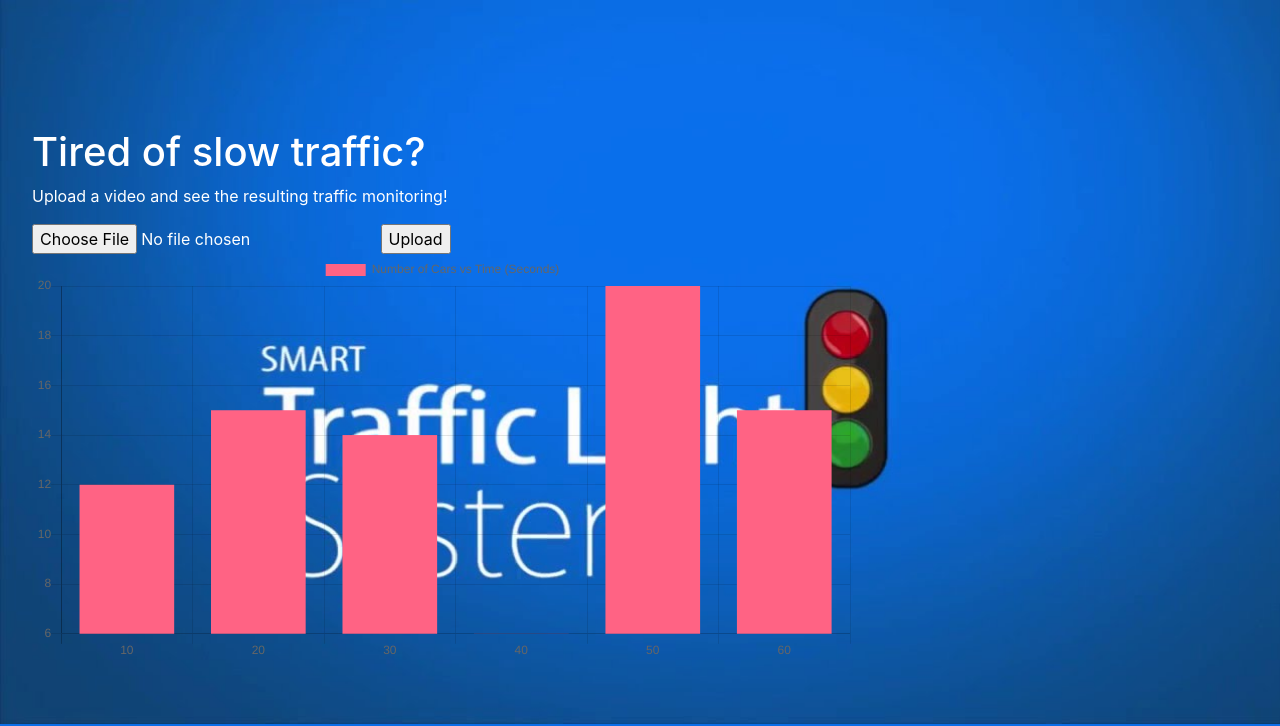
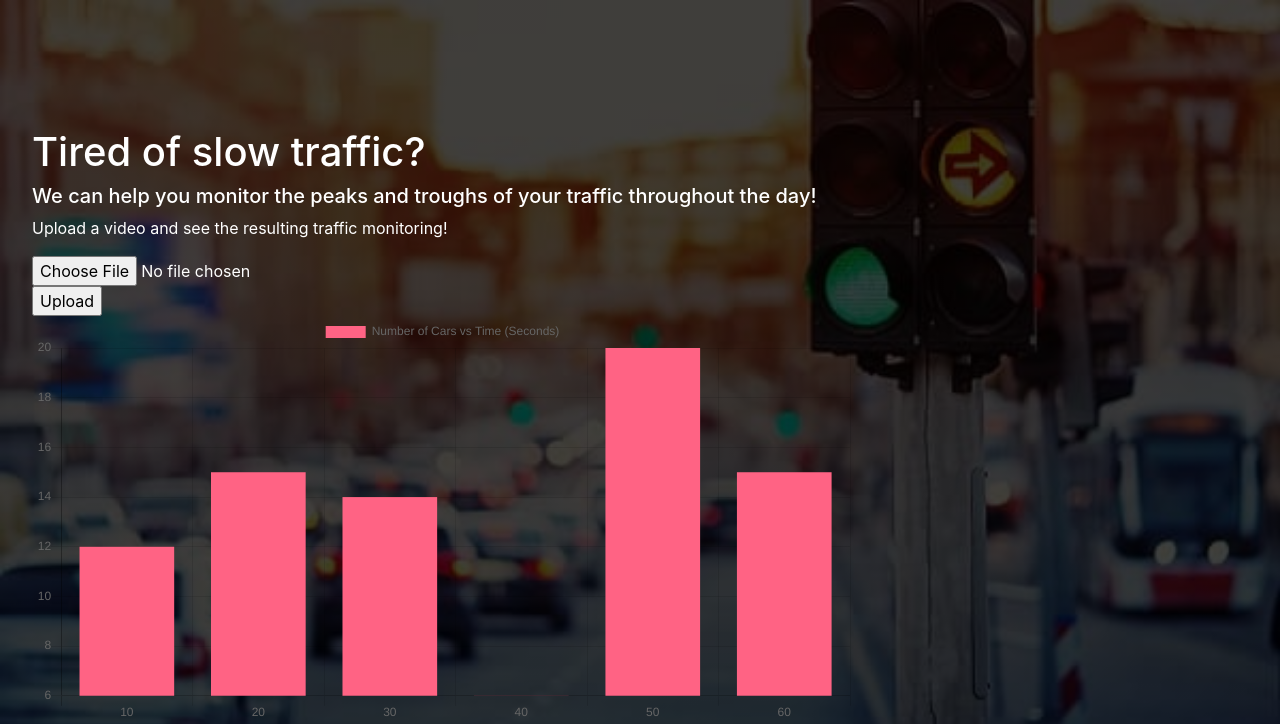
Before and after one commit to SarvathSharma/Smart-Traffic-Control-System, a Flask app: page / in a window 1280 px wide. Shown: the part 76-802 px from the top of the page. Run offline with Flask 2, Linux system fonts and the light colour scheme; some libraries are stand-ins or nearby versions.

Commit message:
Fixed background image

```diff
--- a/static/styles/index.css
+++ b/static/styles/index.css
@@ -1,6 +1,6 @@
 .homepage-card {
     color: white;
-    background-image: url(/static/pictures/smart-traffic.jpg);
+    background-image: linear-gradient(rgba(0, 0, 0, .75), rgba(0, 0, 0, .75)), url(/static/pictures/index-background.jpg);
     background-size: cover;
     height: calc(100vh - 76px);
     width: 100vw;
--- a/templates/index.html
+++ b/templates/index.html
@@ -7,12 +7,20 @@
             <h1>
                 Tired of slow traffic?
             </h1>
-            <p>
+            <h5>
+                We can help you monitor the peaks and troughs of your
+                traffic throughout the day!
+            </h5>
+            <p class="description">
                 Upload a video and see the resulting traffic monitoring!
             </p>
           <form method="post" enctype="multipart/form-data">
-              <input type="file" name="file" title="Select a Traffic Video">
-              <input type="submit" value="Upload">
+                <div class="upload-description">
+                    <input type="file" name="file" title="Select a Traffic Video">
+                </div>
+                <div class="upload-button">
+                    <input type="submit" value="Upload">
+                </div>
           </form>
           <div>
             {% if data %}
```
Also changed, not shown: static/pictures/index-background.jpg (added).
